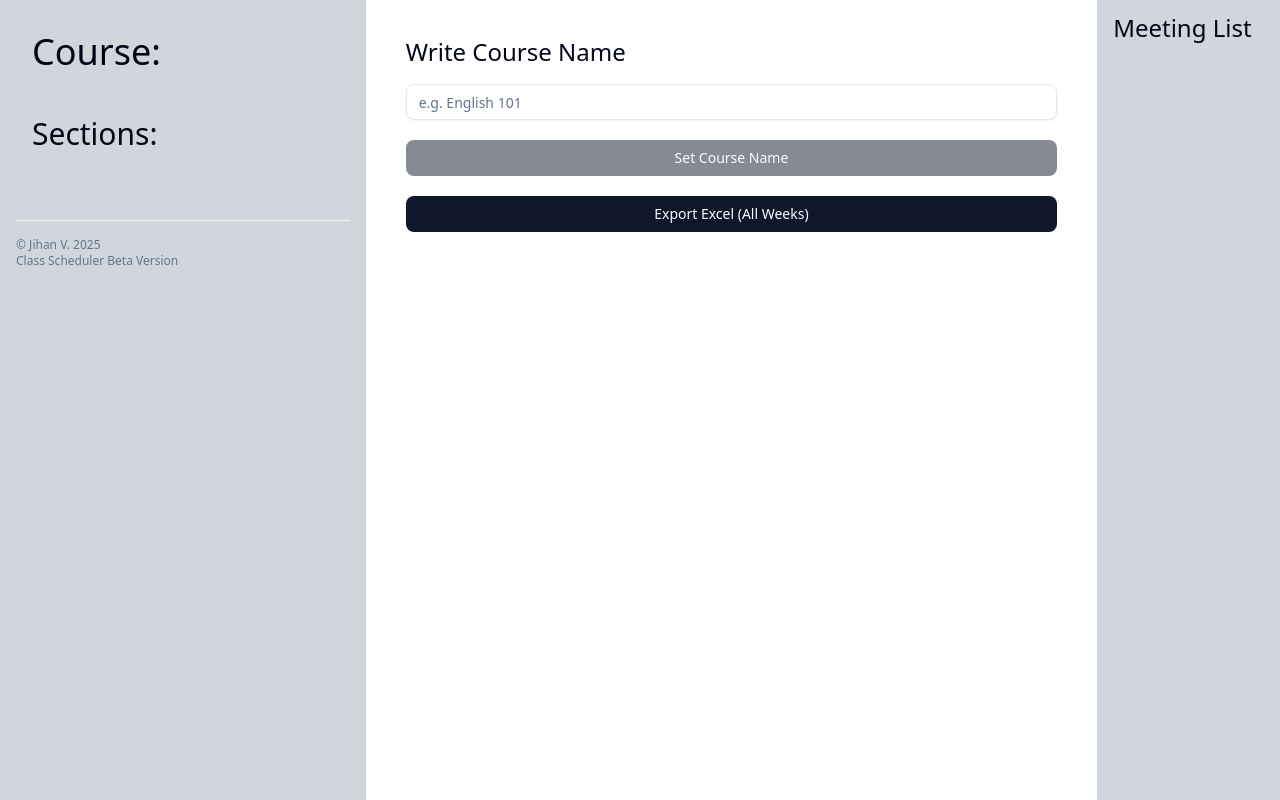
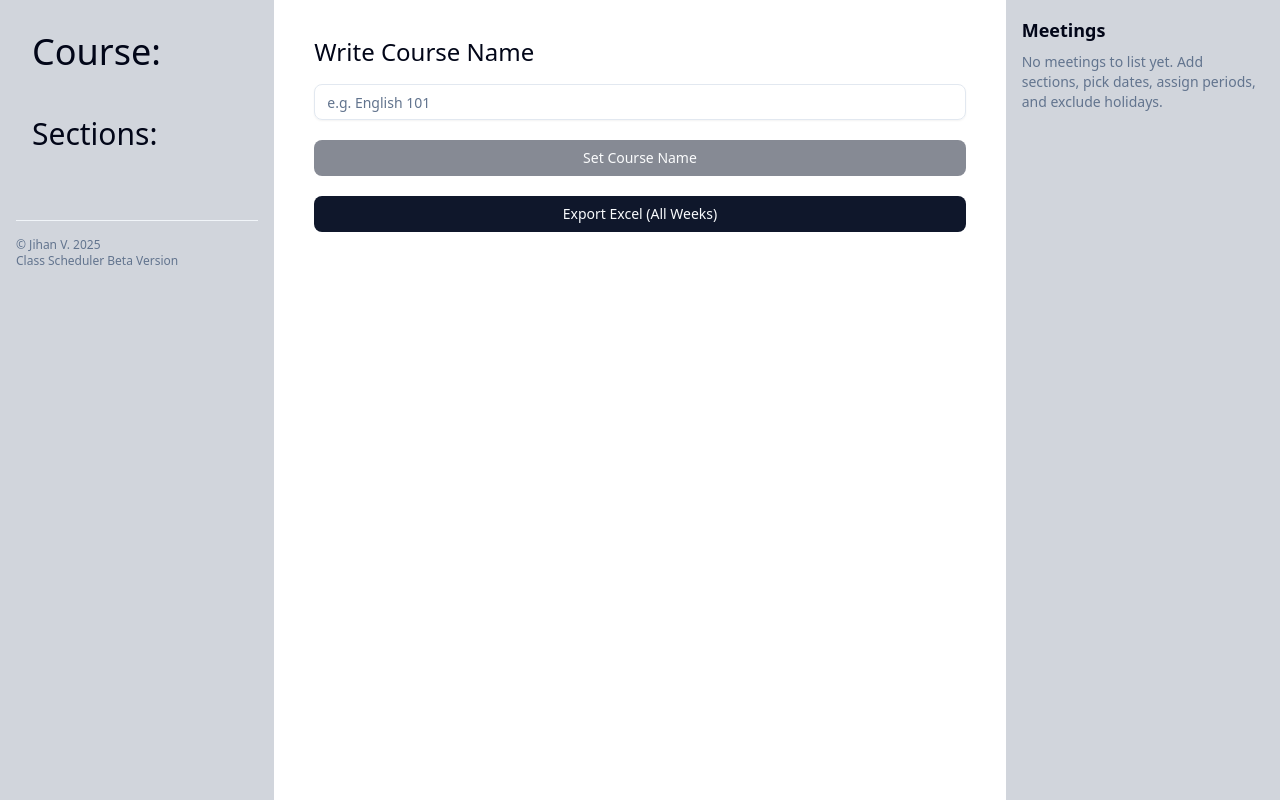
Before and after one commit to jihanv/class-scheduler, a Next.js app: page / in a window 1280 px wide. Built offline with nearby package versions, Linux system fonts and the light colour scheme.

Commit message:
Add MeetingList sidebar showing up to the maximum number of meetings

```diff
--- a/app/page.tsx
+++ b/app/page.tsx
@@ -5,13 +5,13 @@ import MeetingList from "@/components/new/meeting-list";
 export default function Home() {
   return (
     <main className="flex flex-row w-full">
-      <div className="flex-[1] sticky top-0 h-screen overflow-auto">
+      <div className="flex-[0.75] sticky top-0 h-screen overflow-auto">
         <InformationDisplay />
       </div>
       <div className="flex-[2]">
         <Calculator />
       </div>
-      <div className="flex-[0.5] top-0 h-screen overflow-auto">
+      <div className="flex-[0.75] sticky top-0 h-screen overflow-auto">
         <MeetingList />
       </div>
     </main>
--- a/components/new/meeting-list.tsx
+++ b/components/new/meeting-list.tsx
@@ -1,10 +1,84 @@
-import React from 'react'
-import H1 from '../H1'
+"use client";
+
+import React, { useMemo } from "react";
+import { useScheduleStore } from "@/stores/scheduleStore";
+import { PERIODS } from "@/lib/constants";
+
+/** Map a JS Date to your weekday keys ("Mon" | ... | "Sat") */
+function dayKeyFromDate(d: Date): "Mon" | "Tue" | "Wed" | "Thu" | "Fri" | "Sat" {
+    const day = d.getDay(); // 0=Sun..6=Sat
+    const KEYS = ["Mon", "Tue", "Wed", "Thu", "Fri", "Sat"] as const;
+    if (day === 0) return "Mon"; // we never schedule Sundays; safe fallback
+    return KEYS[day - 1];
+}
+
+function sameDay(a: Date, b: Date) {
+    return a.getFullYear() === b.getFullYear()
+        && a.getMonth() === b.getMonth()
+        && a.getDate() === b.getDate();
+}
+function isHoliday(d: Date, holidays: Date[]) {
+    return holidays?.some((h) => sameDay(h, d));
+}
 
 export default function MeetingList() {
+    const { startDate, endDate, schedule, sections, holidays } = useScheduleStore();
+
+    // Compute max number of meetings across all sections
+    const maxMeetings = useMemo(() => {
+        if (!startDate || !endDate || sections.length === 0) return 0;
+
+        // Running counts per section
+        const perSection = new Map<string, number>(sections.map((s) => [s, 0]));
+
+        // Walk day-by-day, Mon..Sat only, skipping holidays
+        const cur = new Date(startDate);
+        const end = new Date(endDate);
+        while (cur <= end) {
+            if (cur.getDay() !== 0) { // skip Sundays
+                if (!isHoliday(cur, holidays)) {
+                    const dayKey = dayKeyFromDate(cur);
+                    for (const p of PERIODS) {
+                        const assigned = schedule[dayKey]?.[p];
+                        if (assigned) {
+                            // increment the counter for the assigned section
+                            perSection.set(assigned, (perSection.get(assigned) ?? 0) + 1);
+                        }
+                    }
+                }
+            }
+            cur.setDate(cur.getDate() + 1);
+        }
+
+        // Find the maximum count among sections
+        let max = 0;
+        for (const [, count] of perSection) {
+            if (count > max) max = count;
+        }
+        return max;
+    }, [startDate, endDate, schedule, sections, holidays]);
+
+    // Build [1..N]
+    const items = useMemo(
+        () => Array.from({ length: maxMeetings }, (_, i) => i + 1),
+        [maxMeetings]
+    );
+
     return (
-        <div className='bg-gray-300 h-dvh p-4'>
-            <H1>Meeting List</H1>
-        </div>
-    )
+        <aside className="bg-gray-300 h-dvh p-4">
+            <h2 className="text-lg font-semibold mb-2">Meetings</h2>
+
+            {maxMeetings === 0 ? (
+                <p className="text-sm text-muted-foreground">
+                    No meetings to list yet. Add sections, pick dates, assign periods, and exclude holidays.
+                </p>
+            ) : (
+                <ul className="list-disc list-inside space-y-1">
+                    {items.map((n) => (
+                        <li key={n}>Meeting {n}</li>
+                    ))}
+                </ul>
+            )}
+        </aside>
+    );
 }
```
